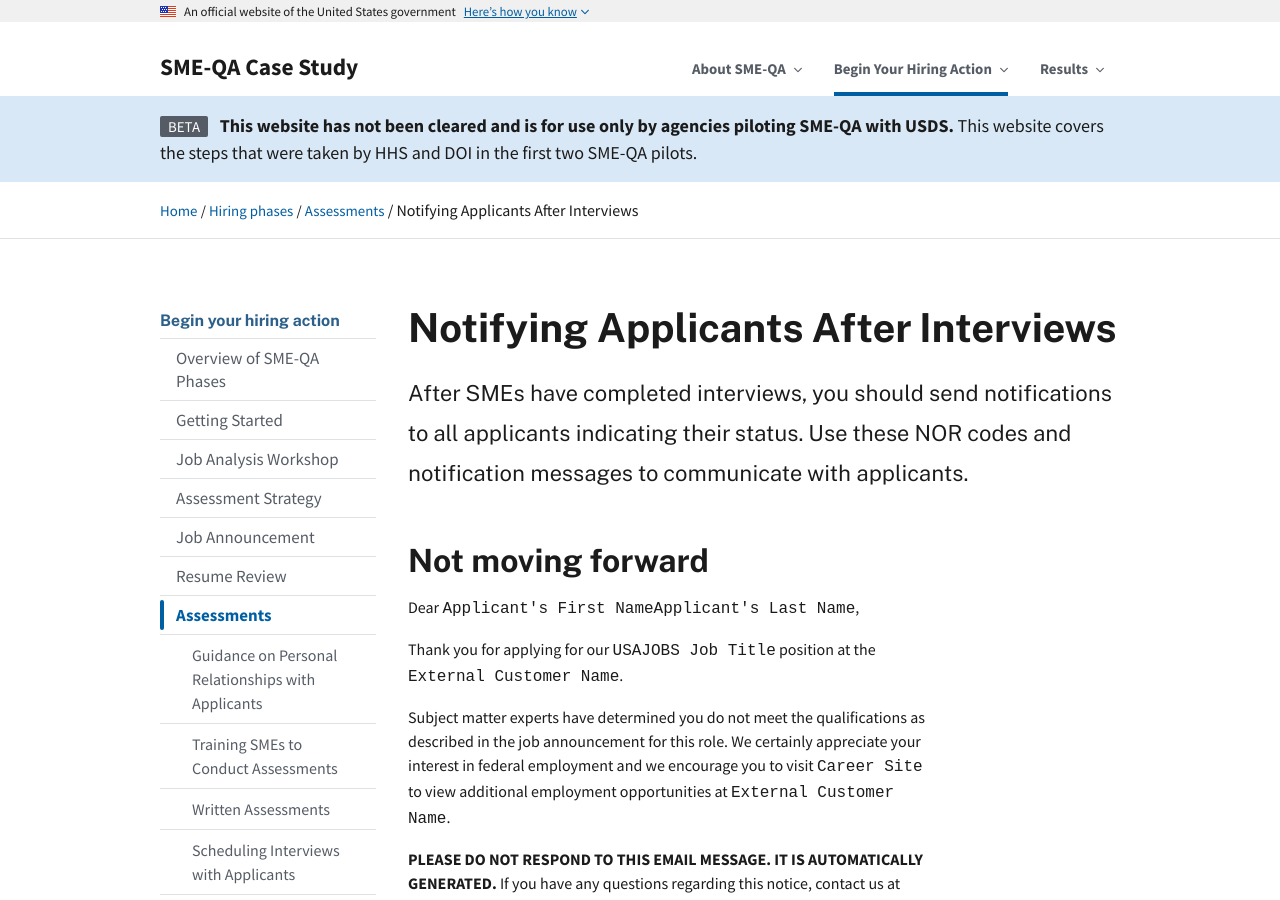
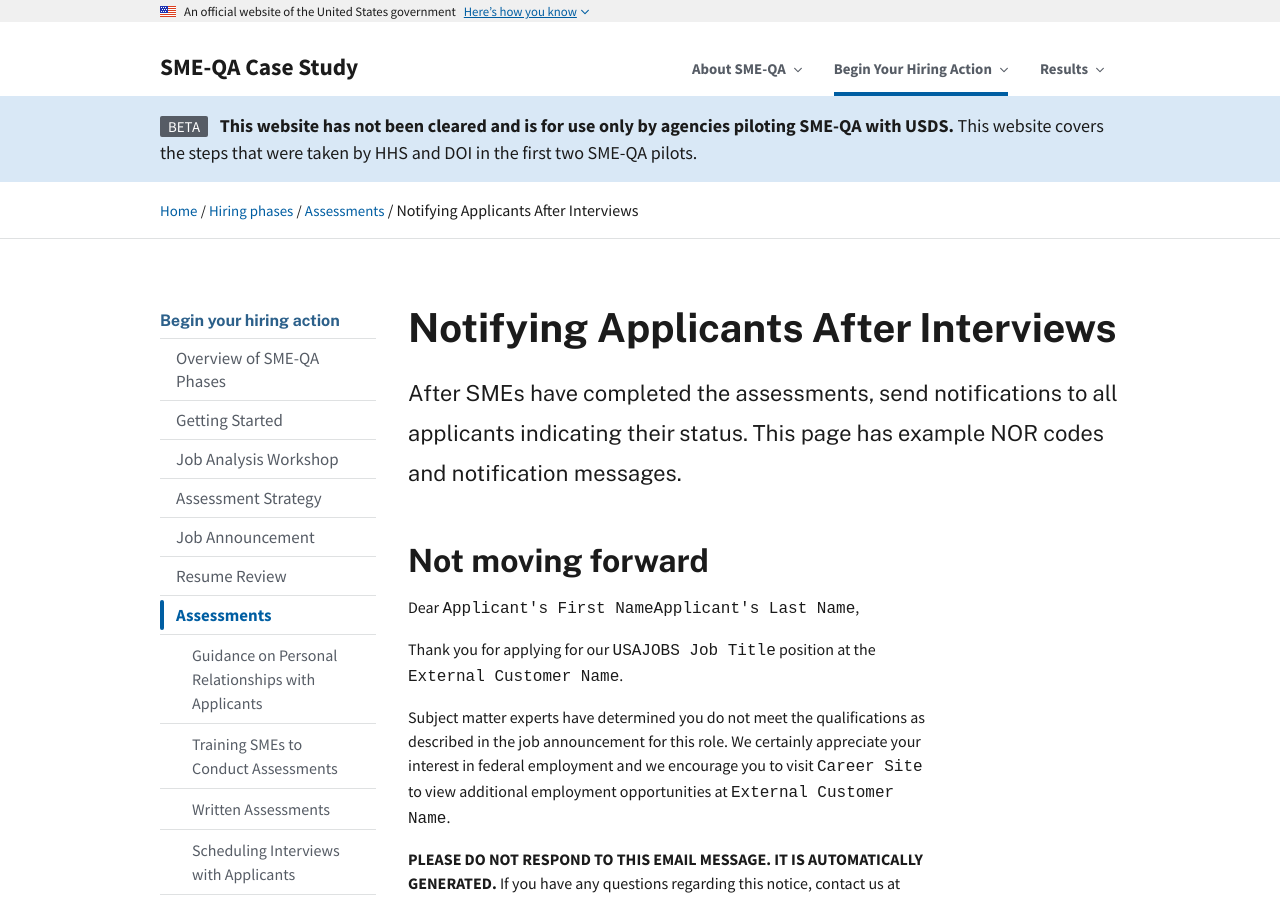
Before and after one commit to usds/SME-QA-Website, a Jekyll site: the page built from pages/phases/assessments/notifications.md, in a window 1280 px wide and 900 px high. Built offline with Jekyll 4.4.1, drawn with Linux system fonts in a browser that asks for light colours.

Commit message:
Update notifications.md

```diff
--- a/pages/phases/assessments/notifications.md
+++ b/pages/phases/assessments/notifications.md
@@ -6,7 +6,7 @@ title: Notifying Applicants After Interviews
 sidenav: hiring-phases
 phase: assessments
 sub-phase-order: 040
-intro: After SMEs have completed interviews, you should send notifications to all applicants indicating their status. Use these NOR codes and notification messages to communicate with applicants.
+intro: After SMEs have completed the assessments, send notifications to all applicants indicating their status. This page has example NOR codes and notification messages.
 ---
 
 <p class="usa-intro">
```
